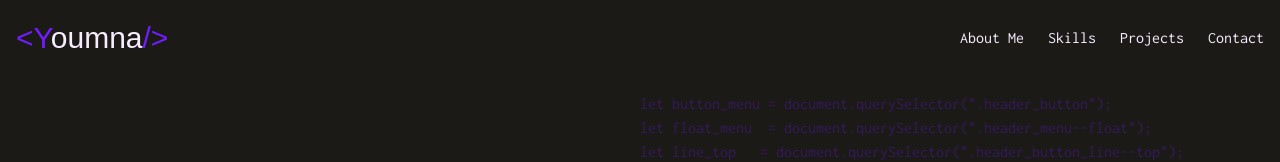
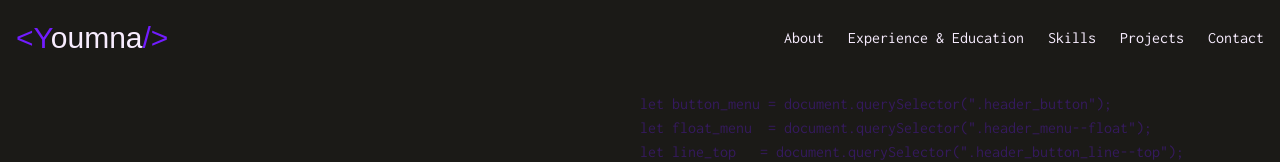
Before and after one commit to Yomna-J/Portfolio, a React (Create React App) app: page / in a window 1280 px wide. Shown: the top 162 px of the page. Built offline with nearby package versions, Linux system fonts and the light colour scheme.

Commit message:
Updated links     - Created links to Navbar     - Formatted links

```diff
--- a/package.json
+++ b/package.json
@@ -9,6 +9,8 @@
     "react": "^18.2.0",
     "react-dom": "^18.2.0",
     "react-icons": "^4.7.1",
+    "react-router-dom": "^6.8.0",
+    "react-router-hash-link": "^2.4.3",
     "react-scripts": "5.0.1",
     "web-vitals": "^2.1.4"
   },
--- a/src/App.js
+++ b/src/App.js
@@ -4,9 +4,11 @@ import Experience from "./components/Experience";
 import Skills from "./components/Skills";
 import Projects from "./components/Projects";
 import Footer from "./components/Footer";
+import { BrowserRouter, Routes, Route } from "react-router-dom";
 
 function App() {
   return (
+    <BrowserRouter>
       <div className="App bg-darkGray font-Inconsolata text-secondary ">
         <Navbar />
         <Hero />
@@ -15,6 +17,7 @@ function App() {
         <Projects />
         <Footer />
       </div>
+    </BrowserRouter>
   );
 }
 
--- a/src/components/Experience.jsx
+++ b/src/components/Experience.jsx
@@ -18,7 +18,10 @@ const Experience = () => {
   var yu = [`Bachelor of science in Software Engineering`, `CGPA of: 4.0/4.0`];
 
   return (
-    <div className="mx-auto flex flex-col justify-center gap-8 p-4 text-center md:items-center  md:justify-between lg:max-w-7xl">
+    <div
+      id="experience"
+      className="mx-auto flex flex-col justify-center gap-8 p-4 text-center md:items-center  md:justify-between lg:max-w-7xl"
+    >
       <h1 className="py-6 text-3xl font-bold text-primary md:text-4xl ">
         Experience & Education
       </h1>
--- a/src/components/Footer.jsx
+++ b/src/components/Footer.jsx
@@ -4,7 +4,10 @@ import { BsLinkedin } from "react-icons/bs";
 
 const Footer = () => {
   return (
-    <div className="mx-auto flex flex-col justify-center gap-8 p-4 pb-8 text-center md:items-center md:justify-between lg:max-w-7xl">
+    <div
+      id="contact"
+      className="mx-auto flex flex-col justify-center gap-8 p-4 pb-8 text-center md:items-center md:justify-between lg:max-w-7xl"
+    >
       <h1 className="py-6 text-3xl font-bold text-primary md:text-4xl ">
         Contact Me
       </h1>
--- a/src/components/Hero.jsx
+++ b/src/components/Hero.jsx
@@ -33,7 +33,10 @@ function addEffectWriting(element, time) {
 }
 `;
   return (
-    <div className="mx-auto flex flex-col  justify-center p-4 text-center md:flex-row md:items-center md:justify-between md:text-left lg:max-w-7xl">
+    <div
+      id="about"
+      className="mx-auto flex flex-col  justify-center p-4 text-center md:flex-row md:items-center md:justify-between md:text-left lg:max-w-7xl"
+    >
       <div className="py-4 md:w-1/2 md:flex-col">
         <h1 className="py-1 text-5xl font-black text-primary md:text-7xl">
           Youmna Jaza
--- a/src/components/Navbar.jsx
+++ b/src/components/Navbar.jsx
@@ -1,4 +1,5 @@
 import { useState } from "react";
+import { HashLink as Link } from "react-router-hash-link";
 
 const Navbar = () => {
   const [navbar, setNavbar] = useState(false);
@@ -60,17 +61,45 @@ const Navbar = () => {
             }`}
           >
             <ul className="items-center justify-center space-y-8 md:flex md:space-x-6 md:space-y-0">
-              <li className="text-gray-600 hover:text-blue-600">
-                <a href="javascript:void(0)">About Me</a>
+              <li>
+                <Link
+                  to="#about"
+                  className=" text-secondary hover:text-primary"
+                >
+                  About
+                </Link>
               </li>
               <li className="text-gray-600 hover:text-blue-600">
-                <a href="javascript:void(0)">Skills</a>
+                <Link
+                  to="#experience"
+                  className=" text-secondary hover:text-primary"
+                >
+                  Experience & Education
+                </Link>
               </li>
               <li className="text-gray-600 hover:text-blue-600">
-                <a href="javascript:void(0)">Projects</a>
+                <Link
+                  to="#skills"
+                  className=" text-secondary hover:text-primary"
+                >
+                  Skills
+                </Link>
               </li>
               <li className="text-gray-600 hover:text-blue-600">
-                <a href="javascript:void(0)">Contact</a>
+                <Link
+                  to="#projects"
+                  className=" text-secondary hover:text-primary"
+                >
+                  Projects
+                </Link>
+              </li>
+              <li className="text-gray-600 hover:text-blue-600">
+                <Link
+                  to="#contact"
+                  className=" text-secondary hover:text-primary"
+                >
+                  Contact
+                </Link>
               </li>
             </ul>
           </div>
--- a/src/components/Projects.jsx
+++ b/src/components/Projects.jsx
@@ -8,7 +8,10 @@ import { default as blob } from "../assets/blob.svg";
 
 const Projects = () => {
   return (
-    <div className="projects mx-auto flex flex-col justify-center gap-12 p-4 text-center md:items-center md:justify-between lg:max-w-7xl">
+    <div
+      id="projects"
+      className="projects mx-auto flex flex-col justify-center gap-12 p-4 text-center md:items-center md:justify-between lg:max-w-7xl"
+    >
       <h1 className="py-10 text-3xl font-bold text-primary md:text-4xl ">
         Projects
       </h1>
--- a/src/components/Skills.jsx
+++ b/src/components/Skills.jsx
@@ -1,6 +1,9 @@
 const Skills = () => {
   return (
-    <div className="mx-auto flex flex-col justify-center gap-8 p-4 text-center md:items-center md:justify-between lg:max-w-7xl">
+    <div
+      id="skills"
+      className="mx-auto flex flex-col justify-center gap-8 p-4 text-center md:items-center md:justify-between lg:max-w-7xl"
+    >
       <h1 className="py-6 text-3xl font-bold text-primary md:text-4xl ">
         Skills
       </h1>
```
Also changed, not shown: 1 other file (tests, documents, lock files or other folders). Lines whose indentation alone changed are shown as unchanged.
